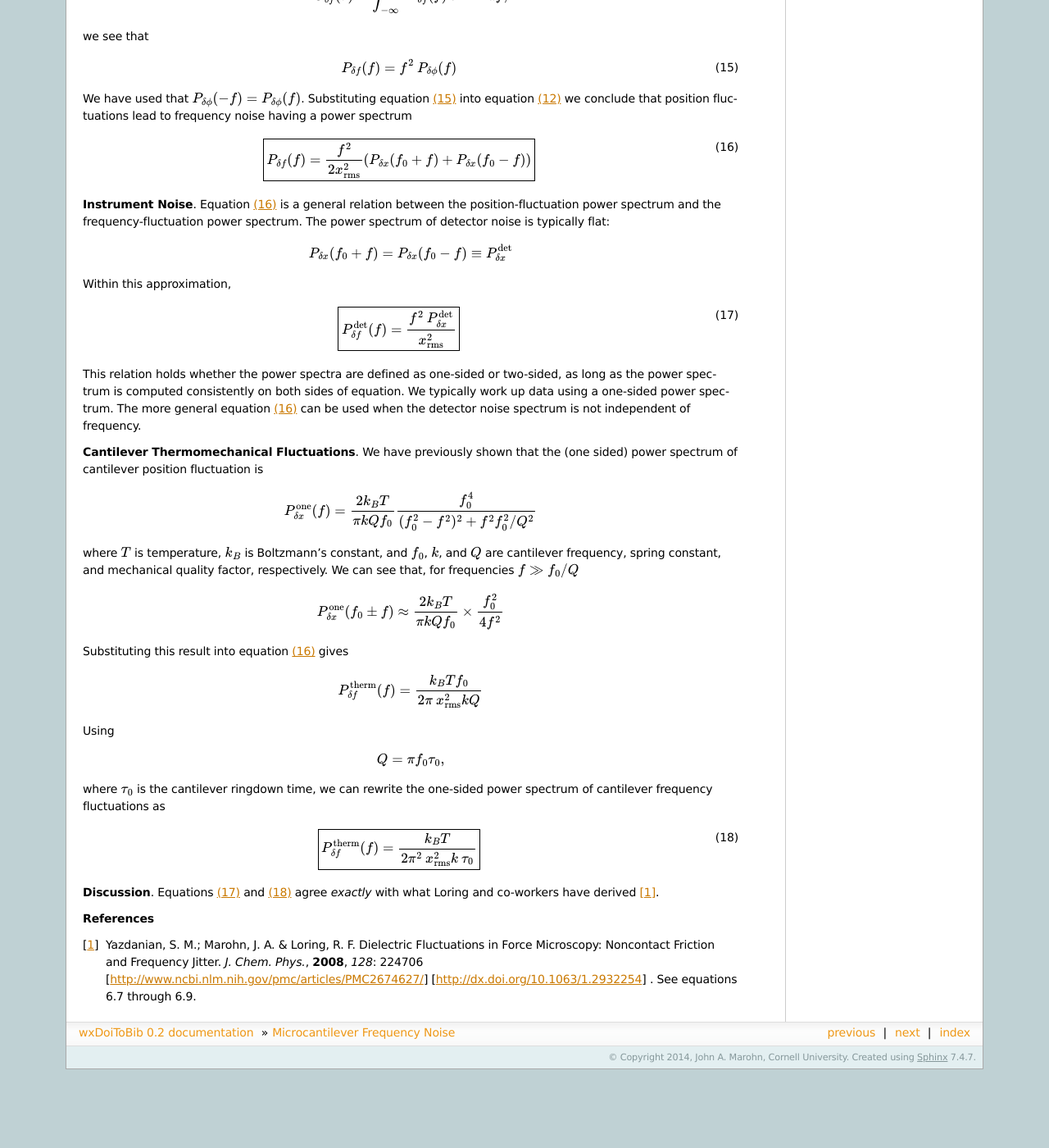
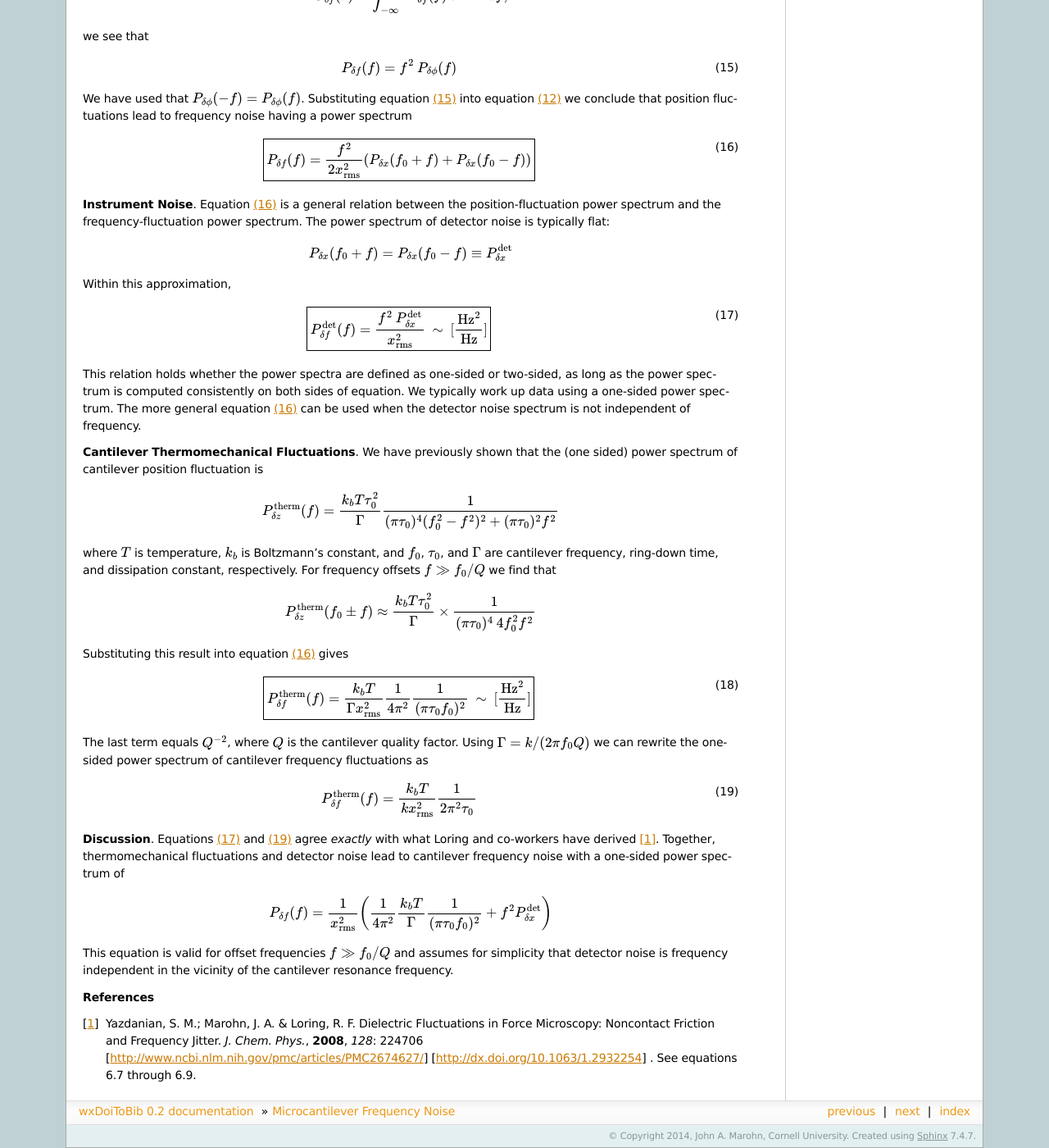
Before and after one commit to JohnMarohn/FreqDemod, a Sphinx documentation site: the page built from docs/background2.rst, in a window 1280 px wide and 1400 px high, scrolled down 3741 px. Shown: the whole window at 82% size. Built offline with Sphinx 7.4.7, drawn with Linux system fonts in a browser that asks for light colours; before the commit the page ends 5045 px from its top, so only the background shows below that.

Commit message:
background2(): Get the frequency noise tutorial to use the position-fluctuation power spectrum involving \Gamma and \tau_0 instead of k and Q.  Looks nice.  Now back to practical matters ...

```diff
--- a/docs/background.rst
+++ b/docs/background.rst
@@ -53,7 +53,7 @@ with  :math:`k_b` Boltzmann's constant and :math:`T` the temperature.  Assuming
 
     P_{\delta f}(f) = \frac{1}{x_{\mathrm{rms}}^2}
     \left(
-        \frac{1}{4 \pi^2} \frac{k_b T}{\Gamma} \frac{1}{(\pi \tau_0 f_0^2)^2}
+        \frac{1}{4 \pi^2} \frac{k_b T}{\Gamma} \frac{1}{(\pi \tau_0 f_0)^2}
         + f^2 P_{\delta x}^{\mathrm{det}}
     \right)
 
--- a/docs/background2.rst
+++ b/docs/background2.rst
@@ -350,7 +350,8 @@ Within this approximation,
     :label: Eq:PdeltaxDet
 
     \boxed{P_{\delta f}^{\text{det}}(f)
-        = \dfrac{f^2 \: P_{\delta x}^{\text{det}}}{x_{\text{rms}}^2}
+        = \dfrac{f^2 \: P_{\delta x}^{\text{det}}}{x_{\text{rms}}^2} \:
+            \sim \: [\dfrac{\text{Hz}^2}{\text{Hz}}]
     }
 
 This relation holds whether the power spectra are defined as one-sided or two-sided, as long as the power spectrum is computed consistently on both sides of equation.  We typically work up data using a one-sided power spectrum.  The more general equation :eq:`Eq:Pdeltafresult` can be used when the detector noise spectrum is not independent of frequency.
@@ -359,38 +360,50 @@ This relation holds whether the power spectra are defined as one-sided or two-si
 
 .. math::
 
-    P_{\delta x}^{\text{one}}(f)
-    = \frac{2 k_B T}{\pi k Q f_0}
-    \frac{f_0^4}{(f_0^2 - f^2)^2 + f^2 f_0^2 / Q^2}
+    P_{\delta z}^{\text{therm}}(f)
+    =  \dfrac{k_b T \tau_0^2}{\Gamma}
+            \dfrac{1}{(\pi \tau_0)^4(f_0^2 - f^2)^2 + (\pi \tau_0)^2 f^2}
 
-where :math:`T` is temperature, :math:`k_B` is Boltzmann’s constant, and :math:`f_0`, :math:`k`, and :math:`Q` are cantilever frequency, spring constant, and mechanical quality factor, respectively. We can see that, for frequencies :math:`f \gg f_0 / Q`
+where :math:`T` is temperature, :math:`k_b` is Boltzmann’s constant, and :math:`f_0`, :math:`\tau_0`, and :math:`\Gamma` are cantilever frequency, ring-down time, and dissipation constant, respectively.  For frequency offsets :math:`f \gg f_0 / Q` we find that
 
 .. math::
 
-    P_{\delta x}^{\text{one}}(f_0 \pm f)
-    \approx  \frac{2 k_B T}{\pi k Q f_0} \times \frac{f_0^2}{4 f^2}
+    P_{\delta z}^{\text{therm}}(f_0 \pm f)
+    \approx \dfrac{k_b T \tau_0^2}{\Gamma}
+        \times \frac{1}{(\pi \tau_0)^4 \: 4 f_0^2 f^2}
 
 Substituting this result into equation :eq:`Eq:Pdeltafresult` gives
 
 .. math::
+    :label: Eq:PdeltaxTherm
+
+    \boxed{
+    P_{\delta f}^{\text{therm}}(f)
+    = \dfrac{k_b T}{\Gamma x_{\text{rms}}^2}
+        \dfrac{1}{4 \pi^2}
+        \dfrac{1}{(\pi \tau_0 f_0)^2} \:
+            \sim \: [\dfrac{\text{Hz}^2}{\text{Hz}}]
+    }
+
+The last term equals :math:`Q^{-2}`, where :math:`Q` is the cantilever quality factor.  Using :math:`\Gamma = k /(2 \pi f_0 Q)` we can rewrite the one-sided power spectrum of cantilever frequency fluctuations as
+
+.. math::
+    :label: Eq:PdeltaxTherm2
 
     P_{\delta f}^{\text{therm}}(f)
-    = \frac{k_B T f_0}{2 \pi \: x_{\text{rms}}^2 k Q}
+        = \frac{k_b T}{k x_{\text{rms}}^2} \frac{1}{2 \pi^2 \tau_0}
 
-Using
-
-.. math:: Q = \pi f_0 \tau_0,
-
-where :math:`\tau_0` is the cantilever ringdown time, we can rewrite the one-sided power spectrum of cantilever frequency fluctuations as
+**Discussion**. Equations :eq:`Eq:PdeltaxDet` and :eq:`Eq:PdeltaxTherm2` agree *exactly* with what Loring and co-workers have derived [#Yazdanian2008jun]_.  Together, thermomechanical fluctuations and detector noise lead to cantilever frequency noise with a one-sided power spectrum of
 
 .. math::
-    :label: Eq:PdeltaxTherm
 
-    \boxed{P_{\delta f}^{\text{therm}}(f)
-        = \dfrac{k_B T}{2 \pi^2 \: x_{\text{rms}}^2 k \: \tau_0}
-    }
+    P_{\delta f}(f) = \frac{1}{x_{\mathrm{rms}}^2}
+    \left(
+        \frac{1}{4 \pi^2} \frac{k_b T}{\Gamma} \frac{1}{(\pi \tau_0 f_0)^2}
+        + f^2 P_{\delta x}^{\mathrm{det}}
+    \right)
 
-**Discussion**. Equations :eq:`Eq:PdeltaxDet` and :eq:`Eq:PdeltaxTherm` agree *exactly* with what Loring and co-workers have derived [#Yazdanian2008jun]_.
+This equation is valid for offset frequencies :math:`f \gg f_0/Q` and assumes for simplicity that detector noise is frequency independent in the vicinity of the cantilever resonance frequency.
 
 **References**
 
```
